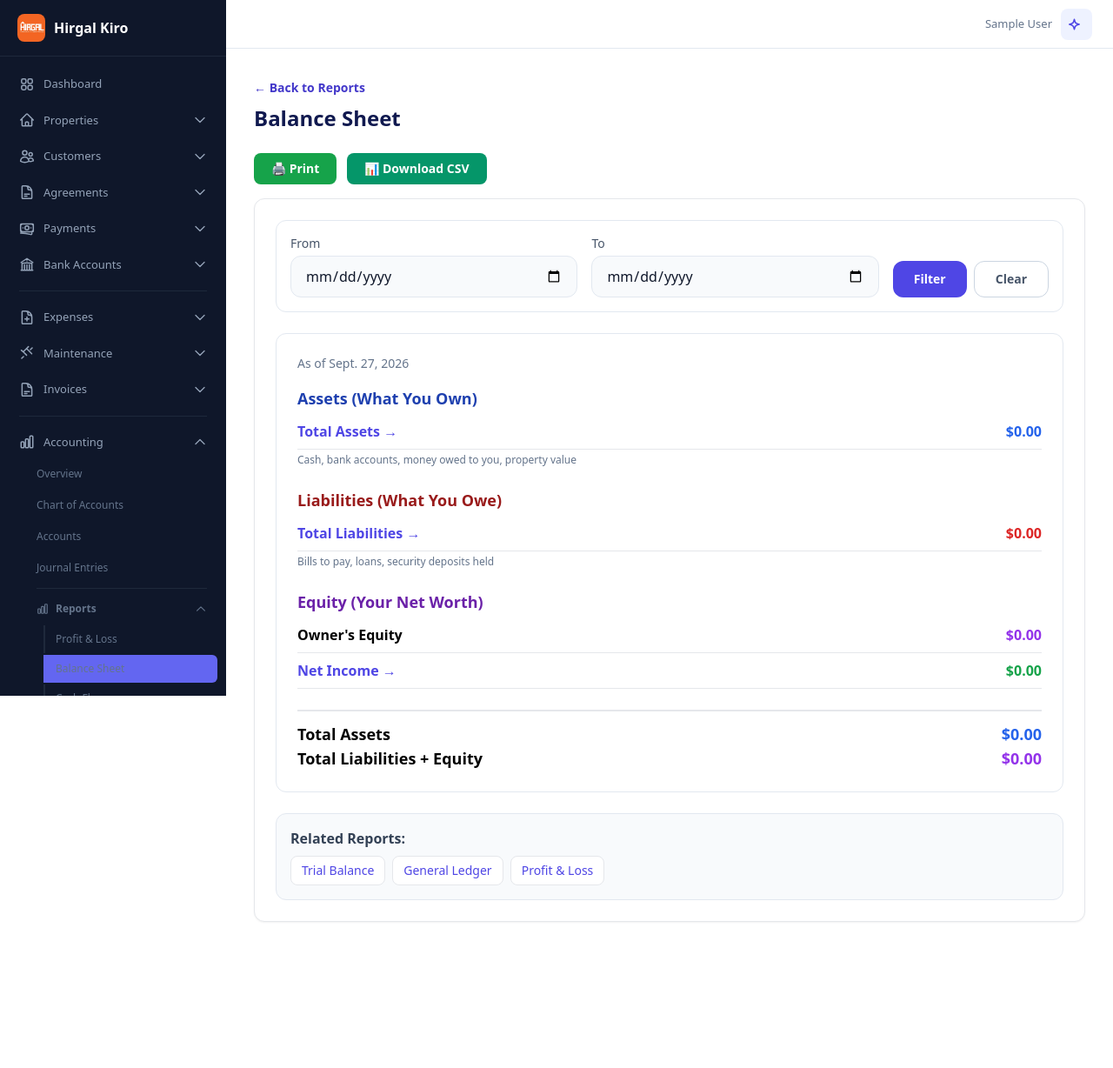
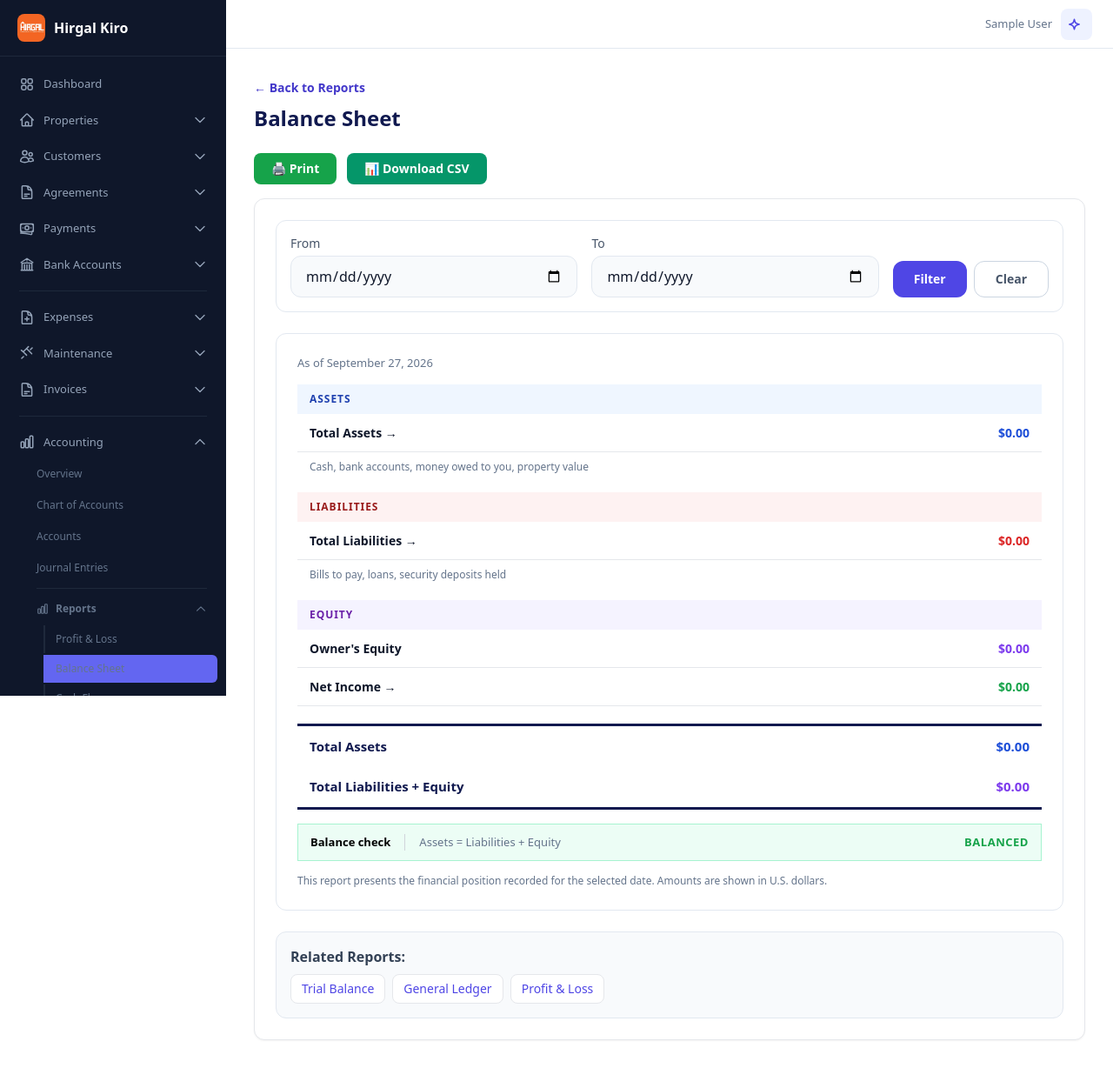
Before and after one commit to Mubarak-mubra/hirgal, a Django app: page /xisaabiyadda/misuq/ in a window 1280 px wide. Shown: the whole page at 87% size. Before the commit the page ends 1060 px from the top, so only its background shows below. Run offline with Django 5.2, Linux system fonts and the light colour scheme; the visitor is signed in with stand-in values (Sample User, id 1); some libraries are stand-ins or nearby versions.

Commit message:
feat: redesign print reports to premium layout (centered brand header, report meta bar, section bands, balance check box, branded footer with report title)

```diff
--- a/templates/accounting/account_ledger.html
+++ b/templates/accounting/account_ledger.html
@@ -2,6 +2,7 @@
 
 {% block report_title %}{{ account.code }} - {{ account.name }}{% endblock %}
 {% block print_title %}Account Ledger: {{ account.code }} - {{ account.name }}{% endblock %}
+{% block print_report_type %}Account ledger detail{% endblock %}
 {% block heading %}{{ account.code }} - {{ account.name }}{% endblock %}
 
 {% block report_content %}
--- a/templates/accounting/accounts_payable.html
+++ b/templates/accounting/accounts_payable.html
@@ -2,6 +2,7 @@
 
 {% block report_title %}Accounts Payable{% endblock %}
 {% block print_title %}Accounts Payable Report{% endblock %}
+{% block print_report_type %}Payables outstanding{% endblock %}
 {% block heading %}Accounts Payable Report{% endblock %}
 
 {% block report_content %}
--- a/templates/accounting/accounts_receivable.html
+++ b/templates/accounting/accounts_receivable.html
@@ -1,6 +1,7 @@
 {% extends "accounting/base_accounting.html" %}
 {% block report_title %}Accounts Receivable{% endblock %}
 {% block print_title %}Accounts Receivable Report{% endblock %}
+{% block print_report_type %}Receivables outstanding{% endblock %}
 {% block heading %}Accounts Receivable Report{% endblock %}
 {% block report_content %}
 {% include "accounting/_date_filter.html" %}
--- a/templates/accounting/balance_sheet.html
+++ b/templates/accounting/balance_sheet.html
@@ -2,66 +2,129 @@
 
 {% block report_title %}Balance Sheet{% endblock %}
 {% block print_title %}Balance Sheet{% endblock %}
+{% block print_report_type %}Statement of financial position{% endblock %}
 {% block heading %}Balance Sheet{% endblock %}
 
 {% block report_content %}
 {% include "accounting/_date_filter.html" %}
 
+<style>
+    .bs-asof { font-size: 13px; color: #64748b; margin-bottom: 14px; }
+    .bs-section { margin-bottom: 20px; }
+    .bs-band {
+        padding: 8px 14px;
+        font-size: 12px;
+        font-weight: 800;
+        text-transform: uppercase;
+        letter-spacing: 0.08em;
+    }
+    .bs-band-assets { background: #eff6ff; color: #1e40af; }
+    .bs-band-liabilities { background: #fef2f2; color: #991b1b; }
+    .bs-band-equity { background: #f5f3ff; color: #6b21a8; }
+    .bs-row {
+        display: flex;
+        justify-content: space-between;
+        align-items: center;
+        gap: 12px;
+        padding: 11px 14px;
+        border-bottom: 1px solid #e5e7eb;
+        font-size: 14px;
+        font-weight: 700;
+        color: #0f172a;
+    }
+    .bs-amount { font-weight: 800; font-variant-numeric: tabular-nums; white-space: nowrap; }
+    .bs-amount-assets { color: #1d4ed8; }
+    .bs-amount-liabilities { color: #dc2626; }
+    .bs-amount-equity { color: #7c3aed; }
+    .bs-amount-net { color: #16a34a; }
+    .bs-desc { font-size: 12px; color: #64748b; padding: 8px 14px 0; }
+    .bs-totals { margin-top: 18px; border-top: 3px solid #10194f; }
+    .bs-totals .bs-row { border-bottom: none; font-size: 15px; color: #10194f; padding: 12px 14px; }
+    .bs-totals .bs-row:last-child { border-bottom: 3px solid #10194f; }
+    .bs-check {
+        display: flex;
+        align-items: center;
+        gap: 16px;
+        margin-top: 16px;
+        padding: 11px 14px;
+        font-size: 13px;
+    }
+    .bs-check-ok { background: #ecfdf5; border: 1px solid #a7f3d0; }
+    .bs-check-bad { background: #fef2f2; border: 1px solid #fecaca; }
+    .bs-check-label { font-weight: 800; padding-right: 16px; border-right: 1px solid #d1d5db; }
+    .bs-check-eq { flex: 1; color: #64748b; }
+    .bs-check-ok .bs-check-result { color: #16a34a; }
+    .bs-check-bad .bs-check-result { color: #dc2626; }
+    .bs-check-result { font-weight: 800; text-transform: uppercase; letter-spacing: 0.04em; }
+    .bs-note { margin-top: 14px; font-size: 12px; color: #64748b; }
+
+    @media print {
+        .bs-band, .bs-row, .bs-check, .bs-note { page-break-inside: avoid; }
+    }
+</style>
+
 <div class="bg-white rounded-xl border border-slate-200 p-6 mb-6">
-    <p class="text-sm text-slate-500 mb-4">As of {{ end_date }}</p>
+    <p class="bs-asof">As of {{ end_date|date:"F j, Y" }}</p>
 
     <!-- Assets -->
-    <div class="mb-6">
-        <h3 class="text-lg font-bold text-blue-800 mb-3">Assets (What You Own)</h3>
-        <div class="flex justify-between items-center border-b pb-2">
-            <a href="{% url 'web-general-ledger' %}?start_date={{ start_date|date:'Y-m-d' }}&end_date={{ end_date|date:'Y-m-d' }}" class="text-indigo-600 hover:underline font-semibold">
-                Total Assets →
+    <div class="bs-section">
+        <div class="bs-band bs-band-assets">Assets</div>
+        <div class="bs-row">
+            <a href="{% url 'web-general-ledger' %}?start_date={{ start_date|date:'Y-m-d' }}&end_date={{ end_date|date:'Y-m-d' }}">
+                Total Assets <span class="no-print">→</span>
             </a>
-            <span class="text-blue-600 font-bold">${{ total_assets|floatformat:2 }}</span>
+            <span class="bs-amount bs-amount-assets">${{ total_assets|floatformat:2 }}</span>
         </div>
-        <p class="text-xs text-slate-500 mt-1">Cash, bank accounts, money owed to you, property value</p>
+        <p class="bs-desc">Cash, bank accounts, money owed to you, property value</p>
     </div>
 
     <!-- Liabilities -->
-    <div class="mb-6">
-        <h3 class="text-lg font-bold text-red-800 mb-3">Liabilities (What You Owe)</h3>
-        <div class="flex justify-between items-center border-b pb-2">
-            <a href="{% url 'web-ap' %}?start_date={{ start_date|date:'Y-m-d' }}&end_date={{ end_date|date:'Y-m-d' }}" class="text-indigo-600 hover:underline font-semibold">
-                Total Liabilities →
+    <div class="bs-section">
+        <div class="bs-band bs-band-liabilities">Liabilities</div>
+        <div class="bs-row">
+            <a href="{% url 'web-ap' %}?start_date={{ start_date|date:'Y-m-d' }}&end_date={{ end_date|date:'Y-m-d' }}">
+                Total Liabilities <span class="no-print">→</span>
             </a>
-            <span class="text-red-600 font-bold">${{ total_liabilities|floatformat:2 }}</span>
+            <span class="bs-amount bs-amount-liabilities">${{ total_liabilities|floatformat:2 }}</span>
         </div>
-        <p class="text-xs text-slate-500 mt-1">Bills to pay, loans, security deposits held</p>
+        <p class="bs-desc">Bills to pay, loans, security deposits held</p>
     </div>
 
     <!-- Equity -->
-    <div class="mb-6">
-        <h3 class="text-lg font-bold text-purple-800 mb-3">Equity (Your Net Worth)</h3>
-        <div class="space-y-2">
-            <div class="flex justify-between items-center border-b pb-2">
-                <span class="font-semibold">Owner's Equity</span>
-                <span class="text-purple-600 font-bold">${{ total_equity|floatformat:2 }}</span>
-            </div>
-            <div class="flex justify-between items-center border-b pb-2">
-                <a href="{% url 'web-profit-loss' %}?start_date={{ start_date|date:'Y-m-d' }}&end_date={{ end_date|date:'Y-m-d' }}" class="text-indigo-600 hover:underline font-semibold">
-                    Net Income →
-                </a>
-                <span class="{% if net_income >= 0 %}text-green-600{% else %}text-red-600{% endif %} font-bold">${{ net_income|floatformat:2 }}</span>
-            </div>
+    <div class="bs-section">
+        <div class="bs-band bs-band-equity">Equity</div>
+        <div class="bs-row">
+            <span>Owner's Equity</span>
+            <span class="bs-amount bs-amount-equity">${{ total_equity|floatformat:2 }}</span>
+        </div>
+        <div class="bs-row">
+            <a href="{% url 'web-profit-loss' %}?start_date={{ start_date|date:'Y-m-d' }}&end_date={{ end_date|date:'Y-m-d' }}">
+                Net Income <span class="no-print">→</span>
+            </a>
+            <span class="bs-amount {% if net_income >= 0 %}bs-amount-net{% else %}bs-amount-liabilities{% endif %}">${{ net_income|floatformat:2 }}</span>
+        </div>
+    </div>
+
+    <!-- Totals -->
+    <div class="bs-totals">
+        <div class="bs-row">
+            <span>Total Assets</span>
+            <span class="bs-amount bs-amount-assets">${{ total_assets|floatformat:2 }}</span>
+        </div>
+        <div class="bs-row">
+            <span>Total Liabilities + Equity</span>
+            <span class="bs-amount bs-amount-equity">${{ liabilities_equity_total|floatformat:2 }}</span>
         </div>
     </div>
 
     <!-- Balance Check -->
-    <div class="border-t-2 pt-3">
-        <div class="flex justify-between text-lg font-bold">
-            <span>Total Assets</span>
-            <span class="text-blue-600">${{ total_assets|floatformat:2 }}</span>
-        </div>
-        <div class="flex justify-between text-lg font-bold">
-            <span>Total Liabilities + Equity</span>
-            <span class="text-purple-600">${{ total_liabilities|add:total_equity|add:net_income|floatformat:2 }}</span>
-        </div>
+    <div class="bs-check {% if balance_ok %}bs-check-ok{% else %}bs-check-bad{% endif %}">
+        <span class="bs-check-label">Balance check</span>
+        <span class="bs-check-eq">Assets = Liabilities + Equity</span>
+        <span class="bs-check-result">{% if balance_ok %}Balanced{% else %}Not balanced{% endif %}</span>
     </div>
+
+    <p class="bs-note">This report presents the financial position recorded for the selected date. Amounts are shown in U.S. dollars.</p>
 </div>
 
 <!-- Related Reports -->
@@ -70,7 +133,7 @@
     <div class="flex flex-wrap gap-2">
         <a href="{% url 'web-trial-balance' %}?start_date={{ start_date|date:'Y-m-d' }}&end_date={{ end_date|date:'Y-m-d' }}" class="rounded-lg bg-white border px-3 py-1.5 text-sm text-indigo-600 hover:bg-indigo-50">Trial Balance</a>
         <a href="{% url 'web-general-ledger' %}?start_date={{ start_date|date:'Y-m-d' }}&end_date={{ end_date|date:'Y-m-d' }}" class="rounded-lg bg-white border px-3 py-1.5 text-sm text-indigo-600 hover:bg-indigo-50">General Ledger</a>
-        <a href="{% url 'web-profit-loss' %}?start_date={{ start_date|date:'Y-m-d' }}&end_date={{ end_date|date:'Y-m-d' }}" class="rounded-lg bg-white border px-3 py-1.5 text-sm text-indigo-600 hover:bg-indigo-50">Profit & Loss</a>
+        <a href="{% url 'web-profit-loss' %}?start_date={{ start_date|date:'Y-m-d' }}&end_date={{ end_date|date:'Y-m-d' }}" class="rounded-lg bg-white border px-3 py-1.5 text-sm text-indigo-600 hover:bg-indigo-50">Profit &amp; Loss</a>
     </div>
 </div>
 {% endblock %}
--- a/templates/accounting/base_accounting.html
+++ b/templates/accounting/base_accounting.html
@@ -22,22 +22,26 @@
 
 <div class="report-sheet rounded-xl border bg-white p-6 shadow-sm">
     <div class="report-print-header">
-        <div class="rph-brand">
-            <img class="rph-logo" src="{% static 'logoHirgal.png' %}" alt="Hirgal Kiro">
-            <div>
-                <div class="rph-name">Hirgal Kiro</div>
-                <div class="rph-tag">Property &amp; Rent Management</div>
+        <div class="rph-brand">Hirgal Kiro</div>
+        <div class="rph-subtitle">{% block print_title %}{% endblock %}</div>
+        <div class="rph-meta-bar">
+            <div class="rph-meta-cell">
+                <span class="rph-meta-label">Report date</span>
+                <span class="rph-meta-value">{% now "F j, Y" %}</span>
             </div>
-        </div>
-        <div class="rph-titlebox">
-            <div class="rph-title">{% block print_title %}{% endblock %}</div>
-            <div class="rph-meta">Report date: {% now "d/m/Y" %} &middot; Prepared by {{ request.user.full_name|default:request.user.username }}</div>
+            <div class="rph-meta-cell">
+                <span class="rph-meta-label">Prepared for</span>
+                <span class="rph-meta-value">{{ request.user.full_name|default:request.user.username }}</span>
+            </div>
+            <div class="rph-meta-cell">
+                <span class="rph-meta-label">Report type</span>
+                <span class="rph-meta-value">{% block print_report_type %}Financial Report{% endblock %}</span>
+            </div>
         </div>
     </div>
     {% block report_content %}{% endblock %}
     <div class="report-print-footer">
-        <span><strong>Hirgal Kiro</strong> &middot; Property &amp; Rent Management</span>
-        <span>Generated {% now "d/m/Y H:i" %} &middot; {{ request.user.full_name|default:request.user.username }}</span>
+        <span><strong>Hirgal Kiro</strong> &middot; <span class="js-print-footer-title">Report</span> &middot; {% now "d M Y" %}</span>
     </div>
 </div>
 {% endblock %}
--- a/templates/accounting/cash_flow.html
+++ b/templates/accounting/cash_flow.html
@@ -2,6 +2,7 @@
 
 {% block report_title %}Cash Flow{% endblock %}
 {% block print_title %}Cash Flow{% endblock %}
+{% block print_report_type %}Statement of cash flows{% endblock %}
 {% block heading %}Cash Flow{% endblock %}
 
 {% block report_content %}
--- a/templates/accounting/chart_of_accounts.html
+++ b/templates/accounting/chart_of_accounts.html
@@ -2,6 +2,7 @@
 
 {% block report_title %}Chart of Accounts{% endblock %}
 {% block print_title %}Chart of Accounts{% endblock %}
+{% block print_report_type %}Chart of accounts{% endblock %}
 {% block heading %}Chart of Accounts{% endblock %}
 
 {% block report_content %}
--- a/templates/accounting/expense_report.html
+++ b/templates/accounting/expense_report.html
@@ -2,6 +2,7 @@
 
 {% block report_title %}Expense Report{% endblock %}
 {% block print_title %}Expense Report{% endblock %}
+{% block print_report_type %}Expense summary{% endblock %}
 {% block heading %}Expense Report{% endblock %}
 
 {% block report_content %}
--- a/templates/accounting/expense_report_detail.html
+++ b/templates/accounting/expense_report_detail.html
@@ -2,6 +2,7 @@
 
 {% block report_title %}{{ account.name }} - Expense{% endblock %}
 {% block print_title %}{{ account.name }} - Expense Detail{% endblock %}
+{% block print_report_type %}Expense detail listing{% endblock %}
 {% block heading %}{{ account.name }} - Expense Detail{% endblock %}
 
 {% block report_content %}
--- a/templates/accounting/general_ledger.html
+++ b/templates/accounting/general_ledger.html
@@ -2,6 +2,7 @@
 
 {% block report_title %}General Ledger{% endblock %}
 {% block print_title %}General Ledger{% endblock %}
+{% block print_report_type %}General ledger detail{% endblock %}
 {% block heading %}General Ledger{% endblock %}
 
 {% block report_content %}
--- a/templates/accounting/income_statement.html
+++ b/templates/accounting/income_statement.html
@@ -2,6 +2,7 @@
 
 {% block report_title %}Income Statement{% endblock %}
 {% block print_title %}Income Statement{% endblock %}
+{% block print_report_type %}Statement of financial performance{% endblock %}
 {% block heading %}Income Statement{% endblock %}
 
 {% block report_content %}
--- a/templates/accounting/inventory_report.html
+++ b/templates/accounting/inventory_report.html
@@ -2,6 +2,7 @@
 
 {% block report_title %}Inventory{% endblock %}
 {% block print_title %}Inventory Report{% endblock %}
+{% block print_report_type %}Inventory listing{% endblock %}
 {% block heading %}Inventory Report{% endblock %}
 
 {% block report_content %}
--- a/templates/accounting/profit_loss.html
+++ b/templates/accounting/profit_loss.html
@@ -2,6 +2,7 @@
 
 {% block report_title %}Profit & Loss{% endblock %}
 {% block print_title %}Profit & Loss Statement{% endblock %}
+{% block print_report_type %}Statement of profit or loss{% endblock %}
 {% block heading %}Profit & Loss Statement{% endblock %}
 
 {% block report_content %}
--- a/templates/accounting/sales_report.html
+++ b/templates/accounting/sales_report.html
@@ -2,6 +2,7 @@
 
 {% block report_title %}Sales Report{% endblock %}
 {% block print_title %}Sales Report{% endblock %}
+{% block print_report_type %}Sales summary{% endblock %}
 {% block heading %}Sales Report{% endblock %}
 
 {% block report_content %}
--- a/templates/accounting/sales_report_detail.html
+++ b/templates/accounting/sales_report_detail.html
@@ -2,6 +2,7 @@
 
 {% block report_title %}{{ property.name }} - Revenue{% endblock %}
 {% block print_title %}{{ property.name }} - Revenue Detail{% endblock %}
+{% block print_report_type %}Sales detail listing{% endblock %}
 {% block heading %}{{ property.name }} - Revenue Detail{% endblock %}
 
 {% block report_content %}
--- a/templates/accounting/trial_balance.html
+++ b/templates/accounting/trial_balance.html
@@ -2,6 +2,7 @@
 
 {% block report_title %}Trial Balance{% endblock %}
 {% block print_title %}Trial Balance{% endblock %}
+{% block print_report_type %}Trial balance listing{% endblock %}
 {% block heading %}Trial Balance{% endblock %}
 
 {% block report_content %}
--- a/web/accounting_views.py
+++ b/web/accounting_views.py
@@ -229,11 +229,15 @@ class BalanceSheetView(AccountingReportMixin, View):
             ]
             return render_csv_response("balance_sheet", ["Category", "Amount ($)"], rows)
 
+        liabilities_equity_total = total_liabilities + total_equity + net_income
+
         return render(request, "accounting/balance_sheet.html", {
             "total_assets": total_assets,
             "total_liabilities": total_liabilities,
             "total_equity": total_equity,
             "net_income": net_income,
+            "liabilities_equity_total": liabilities_equity_total,
+            "balance_ok": abs(float(total_assets) - float(liabilities_equity_total)) < 0.005,
             "start_date": start,
             "end_date": end,
         })
```
Also changed, not shown: templates/base.html (+62 -18 lines), templates/web/account_list.html (+18 -10 lines), templates/web/bank_account_detail.html (+15 -12 lines).
